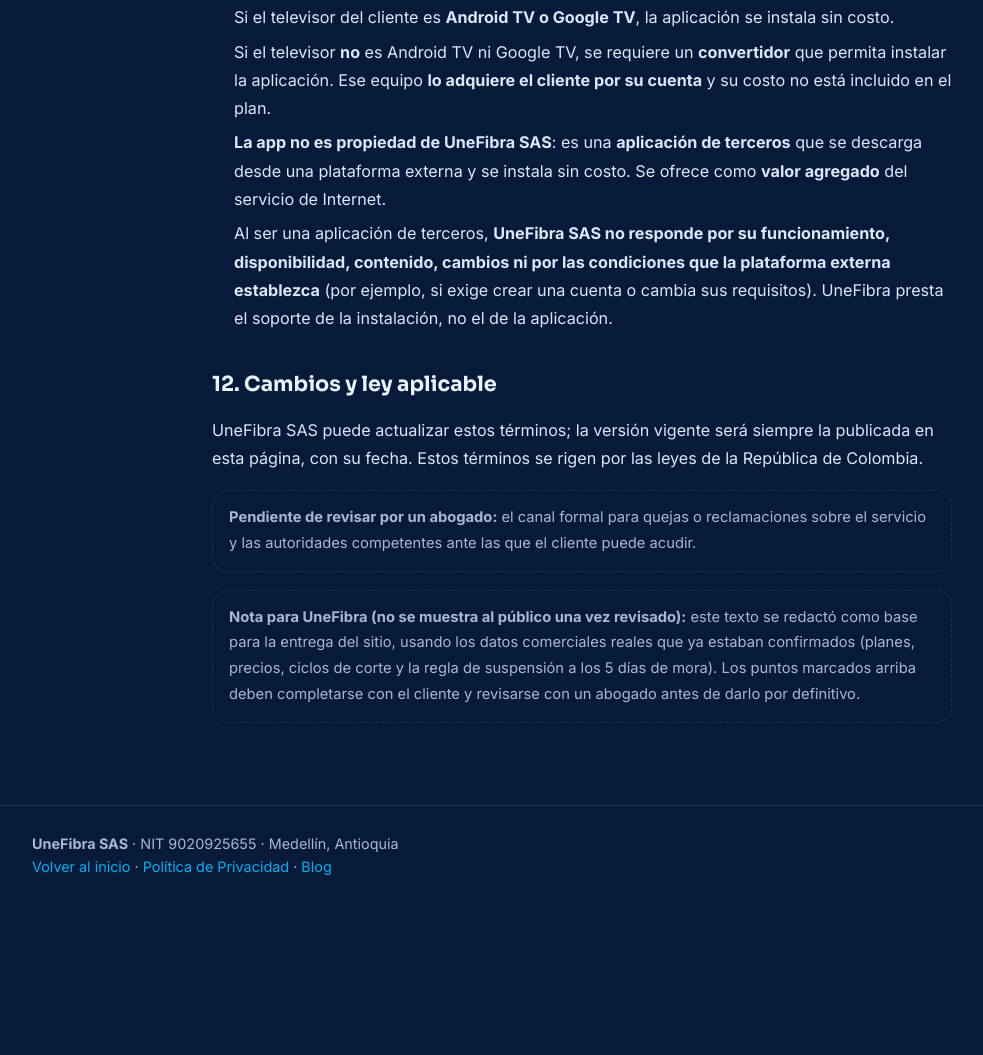
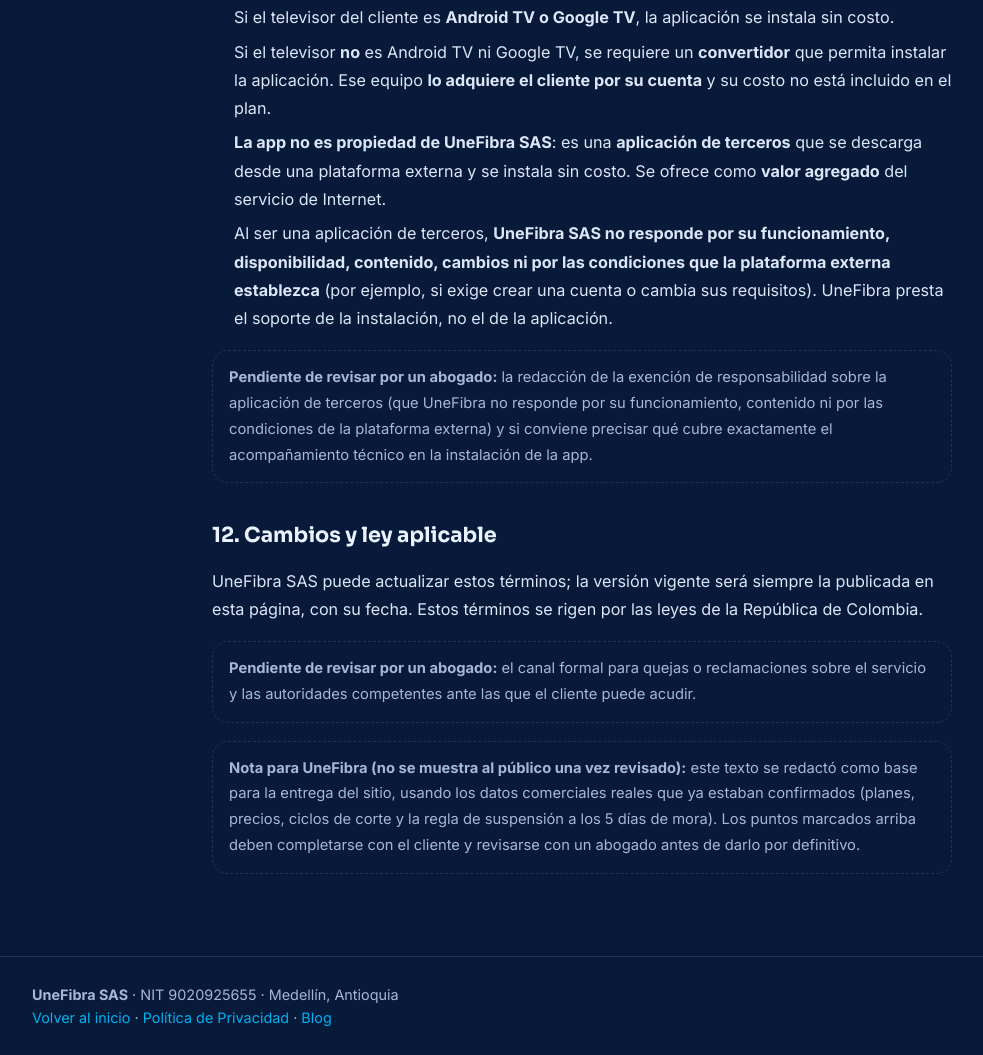
Before and after one commit to konfiozinc/unefibra, a plain HTML site: page terminos-y-condiciones.html in a window 1280 px wide. Shown: the part 3384-4439 px from the top of the page, without its empty margins (58-1041 px from the left). Before the commit the page ends 4288 px from the top, so only its background shows below. Drawn offline with Linux system fonts and the light colour scheme.

Commit message:
docs(terminos): marcar la exencion de responsabilidad de la app de TV para revision legal
La clausula 11 es una exencion de responsabilidad redactada en esta iteracion:
se marca como pendiente de abogado, igual que el resto de clausulas sensibles.

```diff
--- a/terminos-y-condiciones.html
+++ b/terminos-y-condiciones.html
@@ -171,6 +171,12 @@
         externa establezca</strong> (por ejemplo, si exige crear una cuenta o cambia sus requisitos).
         UneFibra presta el soporte de la instalación, no el de la aplicación.</li>
       </ul>
+      <div class="legal-pendiente">
+        <strong>Pendiente de revisar por un abogado:</strong> la redacción de la exención de
+        responsabilidad sobre la aplicación de terceros (que UneFibra no responde por su
+        funcionamiento, contenido ni por las condiciones de la plataforma externa) y si conviene
+        precisar qué cubre exactamente el acompañamiento técnico en la instalación de la app.
+      </div>
 
       <h2>12. Cambios y ley aplicable</h2>
       <p>UneFibra SAS puede actualizar estos términos; la versión vigente será siempre la publicada en esta
```
